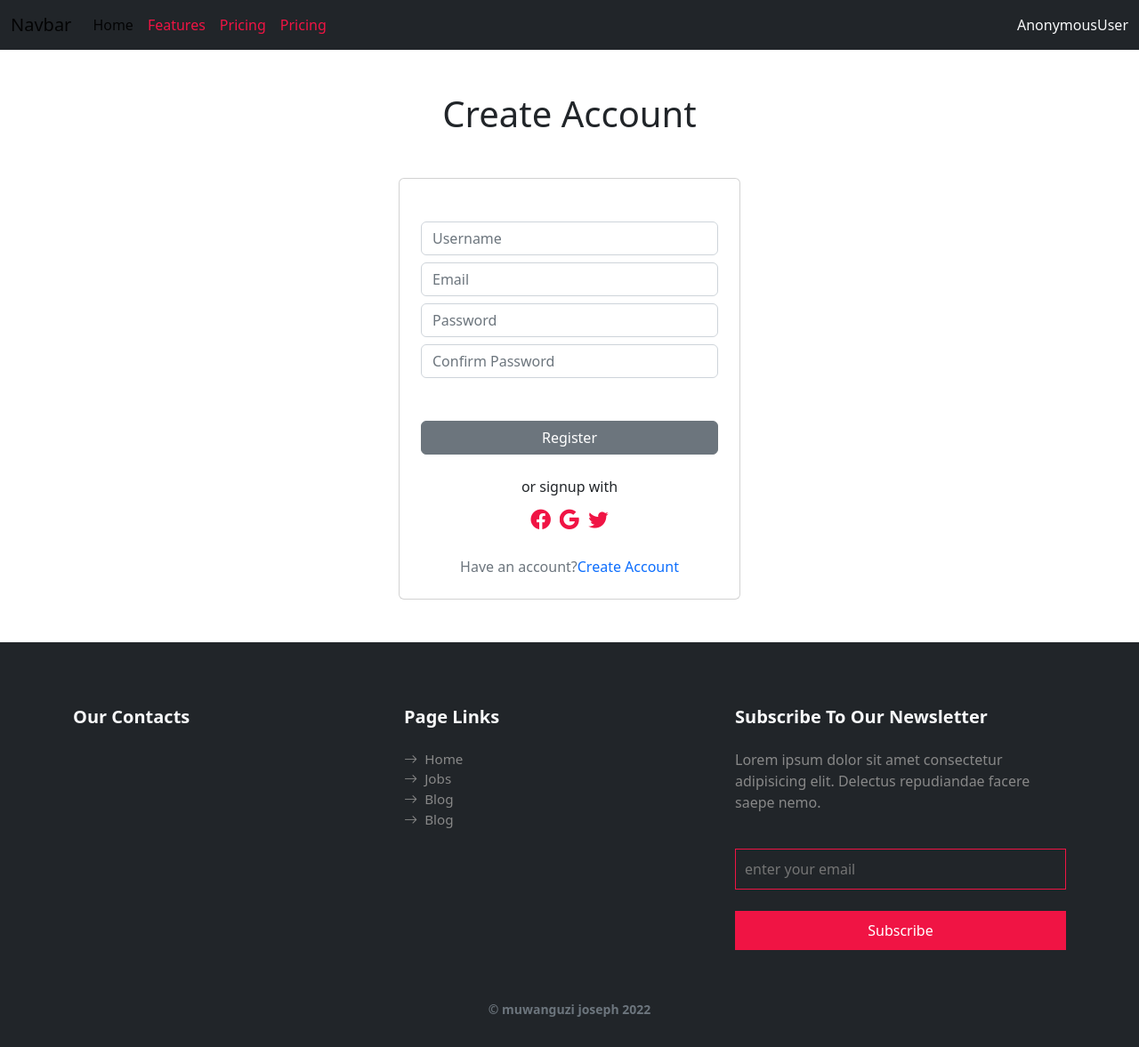
After one commit to jomsey/jobs-periscope, a Django app: page /auth/create-account in a window 1280 px wide. The commit adds this page. Shown: the whole page at 89% size. Run offline with Django 4.2, Linux system fonts and the light colour scheme; some libraries are stand-ins or nearby versions.

Commit message:
some changes

```diff
--- a/core/form.py
+++ b/core/form.py
@@ -1,5 +1,18 @@
 from django import forms
+
+from core.models import SiteUser
 
 
 class PostCommentForm(forms.Form):
     comment = forms.CharField(max_length=500,widget=forms.Textarea(attrs={"placeholder":"write a comment","class":"p-4 mt-4"}) )
+
+class UserRegisterForm(forms.ModelForm):
+    password2=forms.CharField(max_length=10000,widget=forms.PasswordInput(attrs={'placeholder': 'Confirm Password' ,'class':"mt-2 form-control form-control-input"}))
+    class Meta:
+        model=SiteUser
+        fields=["username","email","password","password2"]
+        widgets = {
+            'username': forms.TextInput(attrs={'placeholder': 'Username','class':"form-control form-control-input" }),
+            'email': forms.EmailInput(attrs={'placeholder': 'Email' ,'class':"form-control form-control-input mt-2 mb-2"}),
+            'password':forms.PasswordInput(attrs={'placeholder': 'Password' ,'class':"form-control form-control-input"})
+        }
--- a/core/models.py
+++ b/core/models.py
@@ -4,10 +4,10 @@ from django.conf import settings
 
 class SiteUser(AbstractUser):
     GENDER_CHOICES = (("M","Male"),("F","Female"))
-    phone_number = models.CharField(max_length=15)
+    phone_number = models.CharField(max_length=15,null=True)
     birthday = models.DateField(null=True)
-    nationality = models.CharField(max_length=15)
-    gender = models.CharField(max_length=1,choices=GENDER_CHOICES)
+    nationality = models.CharField(max_length=15,null=True)
+    gender = models.CharField(max_length=1,choices=GENDER_CHOICES,null=True)
     profile_pic = models.ImageField(upload_to="profile_pics",default="avatar.jpg")
     biography = models.TextField()
 
--- a/core/urls.py
+++ b/core/urls.py
@@ -1,14 +1,19 @@
-from django.urls import path
+from django.urls import path,include
 from django.conf.urls.static import static
+from django.contrib import auth
 from django.conf import settings
 from . import views
+
+
 urlpatterns = [
     path("",views.IndexView.as_view(),name='index'),
     path("jobs",views.JobsListView.as_view(),name="jobs_list"),
     path("job_details",views.JobDetailView.as_view(),name="job_details"),
     path("post/<int:pk>",views.PostDetailView.as_view(),name="post_detail"),
-    path("profile",views.USerDetailView.as_view(),name="profile"),
-    path("login",views.LoginView.as_view(),name="login"),
+    path("profile",views.USerProfileView.as_view(),name="profile"),
+    path("auth/login",views.LoginView.as_view(),name="login"),
+    path("auth/logout",views.UserLogoutView.as_view(),name="logout"),
+    path("auth/create-account",views.UserRegisterView.as_view(),name="register")
 ]
 
 if settings.DEBUG:
--- a/core/views.py
+++ b/core/views.py
@@ -1,13 +1,13 @@
+from django.contrib.auth.mixins import LoginRequiredMixin
 from django.shortcuts import render,redirect
 from django.views.generic import View,DetailView,ListView
 from django.http import HttpResponse
 from django.contrib import messages
 from django.contrib.auth import authenticate,login,logout
-from core.form import PostCommentForm
+from core.form import PostCommentForm, UserRegisterForm
 from core import models
 
 class IndexView(View):
-
     def get(self,request):
         latest_posts = models.Post.objects.order_by('-date_created')[:3]
         context={'latest_posts':latest_posts}
@@ -17,8 +17,9 @@ class IndexView(View):
     def post(self,request):
         return HttpResponse("OK")
 
-class USerDetailView(DetailView):
 
+class USerProfileView(LoginRequiredMixin,DetailView):
+    login_url='/auth/login'
     def get(self,request):
         return HttpResponse("User Detail")
 
@@ -50,6 +51,7 @@ class PostDetailView(DetailView):
             comment=comment_form.cleaned_data.get("comment")
             post = models.Post.objects.filter(id =kwargs.get("pk")).first()
             user = models.SiteUser.objects.filter(id=request.user.id).first()
+
             if  self.request.user.is_authenticated:
                  new_comment = models.PostComments(user=user,comment=comment,post=post)
                  new_comment.save()
@@ -60,6 +62,8 @@ class PostDetailView(DetailView):
 
 class LoginView(View):
     def get(self,request):
+        if request.user.is_authenticated:
+             return redirect('profile')
         return render(request,"pages/login.html")
 
     def post(self,request):
@@ -68,6 +72,32 @@ class LoginView(View):
         user = authenticate(password=password,username=username)
         if user:
             login(request,user)
+            return redirect('profile')
+        return render(request,"pages/login.html")
 
+class UserRegisterView(View):
+    def get(self,request):
+        if request.user.is_authenticated:
+             return redirect('profile')
+        return render(request,"pages/register.html",context={"form":UserRegisterForm})
 
-        return render(request,"pages/login.html")
+    def post(self,request):
+        form = UserRegisterForm(request.POST)
+        if form.is_valid():
+           username = form.cleaned_data.get("username")
+           email =form.cleaned_data.get("email")
+           password = form.cleaned_data.get("password")
+           password2 = form.cleaned_data.get("password2")
+
+           if password == password2:
+               new_user = models.SiteUser.objects.create(username=username,password=password,email=email)
+               new_user.save()
+               login(request,authenticate(username=username,password=password))
+               return redirect('profile')
+
+        return render(request,"pages/register.html",context={"form":form})
+
+class UserLogoutView(View):
+    def get(self,request):
+        logout(request)
+        return HttpResponse("Ok")
--- a/static/styles/styles.css
+++ b/static/styles/styles.css
@@ -499,19 +499,19 @@ only screen and (min-device-pixel-ratio: 1.5) {
 }
 
 .share-box .social-pack,
-.login-container .social-pack {
+.auth-container .social-pack {
     color: var(--primary);
     font-size: 1.2rem;
 }
 
-.login-container .social-pack {
+.auth-container .social-pack {
     display: flex;
     gap: 10px;
     font-size: 1.4rem;
     justify-content: center;
 }
 
-.login-container form {
+.auth-container form {
     max-width: 24rem;
     min-width: 310px;
     width: 40%;
--- a/templates/components/we-connect-you.html
+++ b/templates/components/we-connect-you.html
@@ -1,4 +1,4 @@
-<section class="double container-fluid  pt-5 mt-4 pb-5 mb-4" style=" padding:0">
+<section class="double container  pt-5 mt-4 pb-5 mb-4" style=" padding:0">
 
     <div class="double-first" data-aos="fade-right">
         <img src="https://www.discountfoundation.org/wp-content/uploads/2018/02/cropped-11-1.jpg" alt="...." />
--- a/templates/pages/login.html
+++ b/templates/pages/login.html
@@ -1,5 +1,5 @@
 {% extends '../base.html'%} {% block title %} login {% endblock title %} {% block content %}
-<div class="container login-container p-5">
+<div class="container auth-container p-5">
     <h1 class="text-center mb-5">Sign in</h1>
     <form method="post" class="card p-4 pt-5">
         {%csrf_token%}
@@ -12,7 +12,8 @@
             <i class="bi bi-google "></i>
             <i class="bi bi-twitter "></i>
         </div>
-        <span class="text-center text-muted mt-4">Don't have account?<a href="">Register Here</a></span>
+        <span class="text-center text-muted mt-4">Don't have account?<a href="{%url 'register'%}">Register
+                Here</a></span>
     </form>
 
 </div>
--- /dev/null
+++ b/templates/pages/register.html
@@ -0,0 +1,16 @@
+{%extends '../base.html'%} {% block title %} create user account {% endblock title %} {% block content %}
+<div class="container auth-container p-5">
+    <h1 class="text-center mb-5">Create Account</h1>
+    <form method="post" class="card p-4 pt-5">
+        {%csrf_token%} {{form.username}} {{form.email}} {{form.password}}{{form.password2}}
+        <button type="submit" class="btn btn-secondary mt-5 mb-4 btn-block">Register</button>
+        <span class="text-center pb-2"> or signup with </span>
+        <div class="social-pack ">
+            <i class="bi bi-facebook "></i>
+            <i class="bi bi-google "></i>
+            <i class="bi bi-twitter "></i>
+        </div>
+        <span class="text-center text-muted mt-4">Have an account?<a href="{%url 'login'%}">Create Account</a></span>
+    </form>
+</div>
+{% endblock content %}
```
Also changed, not shown: core/migrations/0006_alter_siteuser_gender_alter_siteuser_nationality_and_more.py (added).
